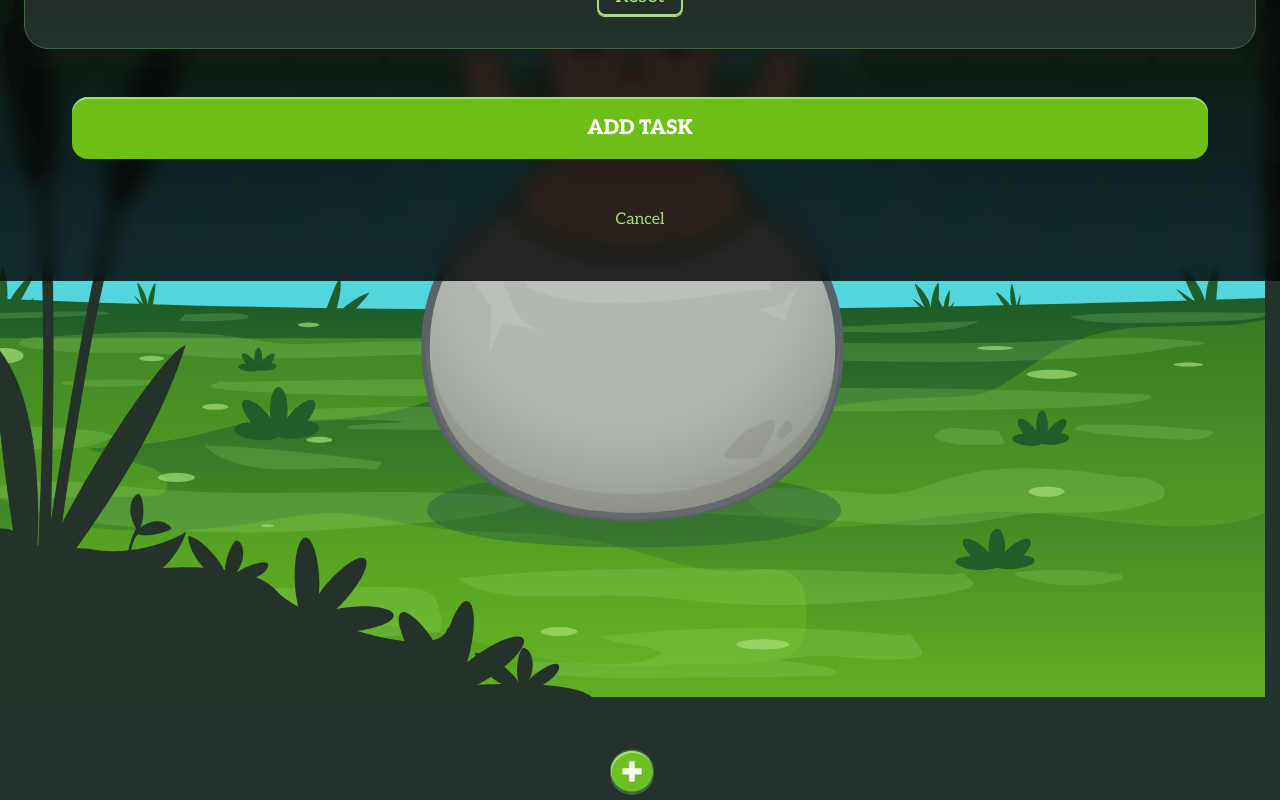
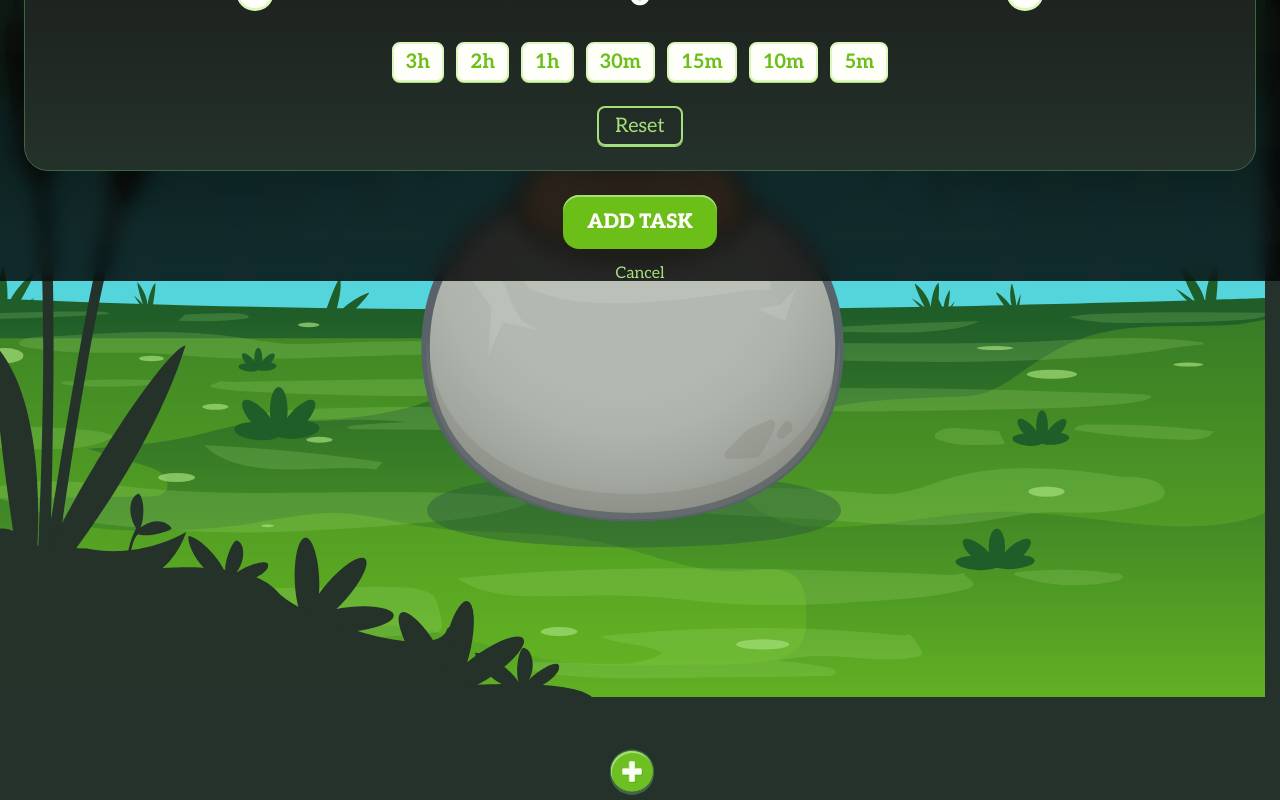
Before and after one commit to GaryWintle/kofun, a Next.js app: page / in a window 1280 px wide. Both pictures are taken after a click on the button 632 px from the left and 1420 px from the top of the page. Shown: the part 648-1448 px from the top of the page. Built offline with nearby package versions, Linux system fonts and the light colour scheme.

Commit message:
working on spacing of task module

```diff
--- a/src/components/KofunApp/KofunApp.jsx
+++ b/src/components/KofunApp/KofunApp.jsx
@@ -60,7 +60,6 @@ const KofunApp = () => {
         className={styles.addTaskButton}
         onClick={() => setTaskModule((prev) => !prev)}
       >
-        {' '}
         <img src="/buttons-icons/kofun-button-addtask.svg" />
       </button>
     </div>
--- a/src/components/TaskForm/TaskForm.jsx
+++ b/src/components/TaskForm/TaskForm.jsx
@@ -97,7 +97,7 @@ const TaskForm = ({
               </svg>
             </button>
           </div>
-          <p className={styles.longTimeText}>1 hour & 15 Minutes</p>
+          {/* <p className={styles.longTimeText}>1 hour & 15 Minutes</p> */}
 
           <ul className={styles.presetButtonsWrapper} role="list">
             {presetTimes.map((time) => (
@@ -121,6 +121,7 @@ const TaskForm = ({
           </button>
         </div>
       </div>
+      <div className={styles.finalButtonsWrapper}>
         <button type="submit" className={styles.submitButton}>
           ADD TASK
         </button>
@@ -130,6 +131,7 @@ const TaskForm = ({
         >
           Cancel
         </button>
+      </div>
     </form>
   );
 };
--- a/src/components/TaskForm/TaskForm.module.css
+++ b/src/components/TaskForm/TaskForm.module.css
@@ -3,8 +3,8 @@
   flex-direction: column;
   /* margin-inline: 1rem; */
   padding-inline: var(--sp-04);
-  padding-block: 3rem;
-  gap: var(--sp-06);
+  padding-block: var(--sp-04);
+  gap: var(--sp-04);
   background: url('/kofun-pattern-neutral-10.svg'), none;
   /* background-color: var(--neutral-black); */
   background-color: rgba(0, 0, 0, 0.8);
@@ -15,10 +15,12 @@
   width: 100%;
   position: fixed;
   bottom: 0;
+  overflow-y: auto;
+  max-height: 65vh;
 }
 
 .title {
-  font-size: var(--font-size-lg);
+  font-size: var(--font-size-md);
   color: var(--green-100);
   text-align: center;
 }
@@ -26,19 +28,36 @@
 .field {
   display: flex;
   flex-direction: column;
-  gap: 1rem;
+  gap: var(--sp-02);
+}
+
+.finalButtonsWrapper {
+  display: flex;
+  flex-direction: column;
+  gap: var(--sp-02);
 }
 
 .submitButton {
+  align-self: center;
   color: var(--green-100);
   font-size: var(--font-size-md);
   font-weight: var(--font-weight-black);
   background-color: var(--green-400);
-  padding-block: 1rem;
-  padding-inline: 1rem;
+  padding-block: var(--sp-02);
+  padding-inline: var(--sp-04);
   margin-inline: 3rem;
   border-radius: 1rem;
   box-shadow: inset 0 2px 0 var(--green-300);
+}
+
+.resetButton {
+  align-self: center;
+  font-weight: var(--font-weight-regular);
+  color: var(--green-300);
+  background-color: transparent;
+  padding-block: var(--sp-01);
+  padding-inline: var(--sp-03);
+  border: 2px solid var(--green-300);
 }
 
 .cancelButton {
@@ -55,7 +74,7 @@
   background-color: var(--green-100);
   box-shadow: inset 0 0 6px var(--highlight-green-300);
   border: 2px solid var(--green-500);
-  padding-block: var(--sp-04);
+  padding-block: var(--sp-03);
   padding-inline: var(--sp-03);
   border-radius: var(--br-md);
   line-height: 1;
@@ -80,7 +99,8 @@ input::placeholder {
   gap: var(--sp-04);
   /* background-color: var(--green-700); */
   background: linear-gradient(var(--neutral-black), var(--green-700));
-  padding: var(--sp-05);
+  padding-block: var(--sp-04);
+  padding-inline: var(--sp-05);
   border-radius: var(--br-lg);
   border: 1px solid var(--green-600);
   /* box-shadow: inset 0 -24px 24px var(--green-700); */
```
Lines whose indentation alone changed are shown as unchanged.
